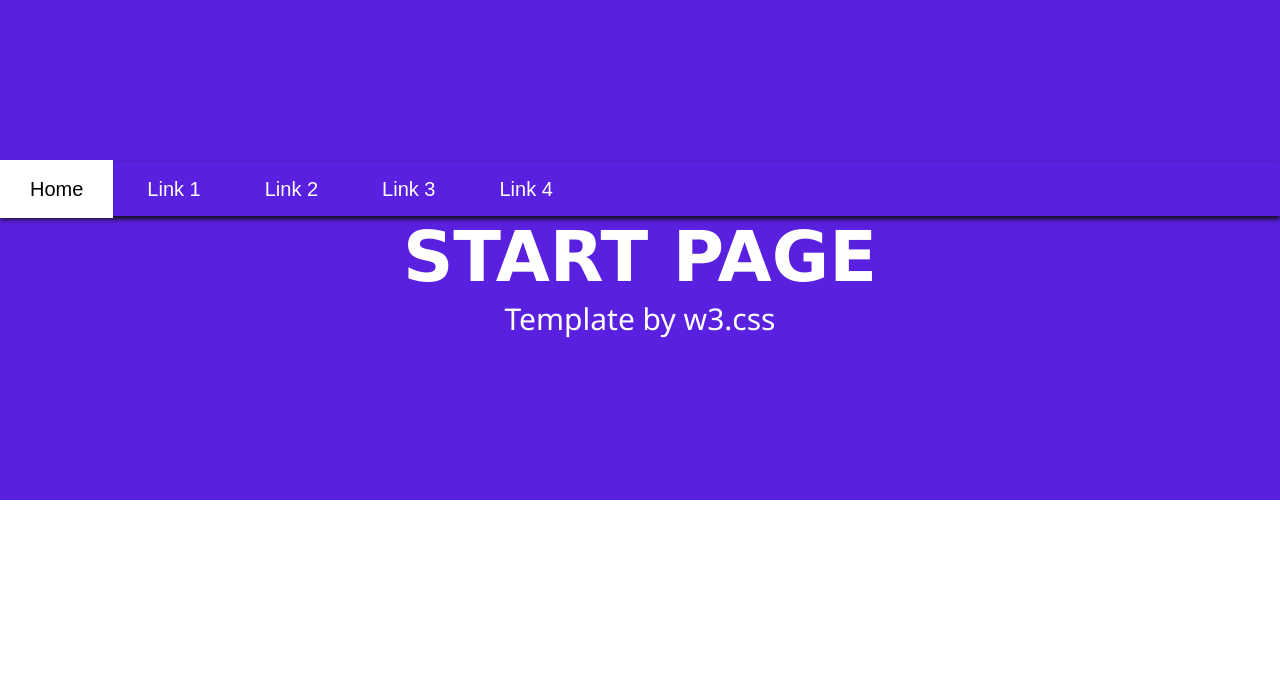
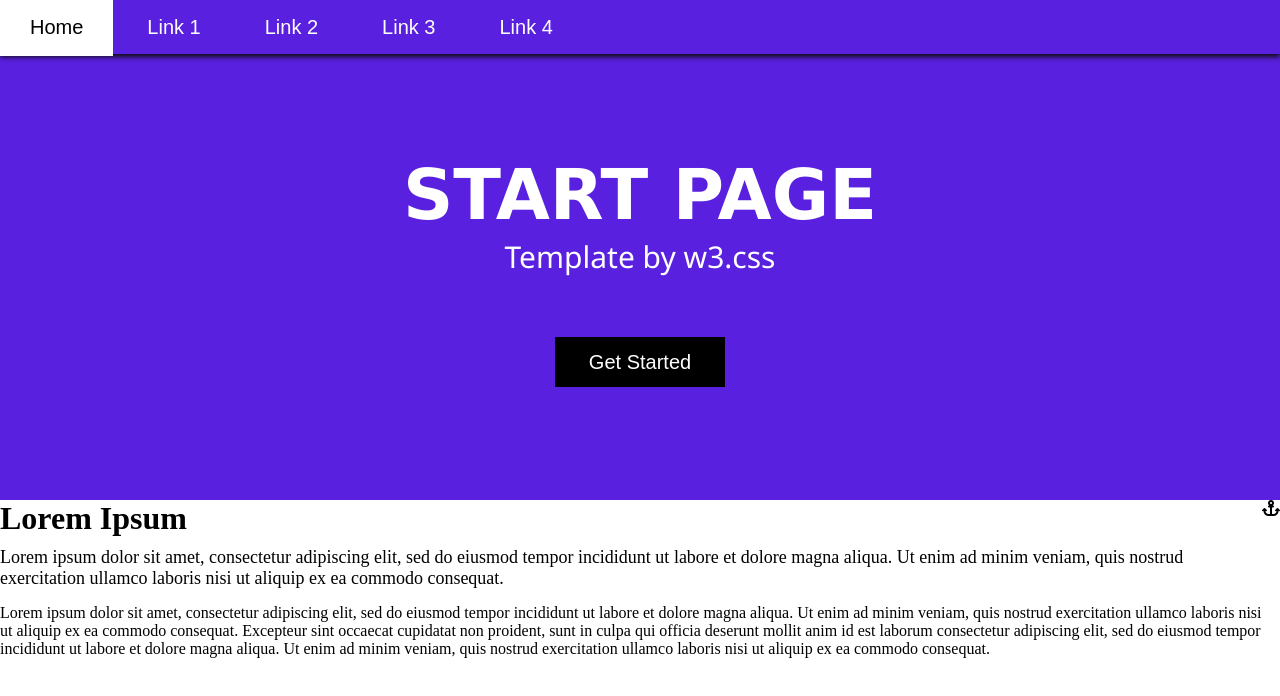
Before and after one commit to daniyal-ahmed-khan/bootcamp2020, a plain HTML site: page week01/template2.html in a window 1280 px wide. Drawn offline with Linux system fonts and the light colour scheme.

Commit message:
Update 2

```diff
--- a/week01/template2.html
+++ b/week01/template2.html
@@ -29,27 +29,6 @@
                 text-decoration: none;
                 padding: 18px 30px;
             }
-
-            header{
-                background-color:#5920df;
-                display: flex;
-                flex-flow: column;
-                height: 500px;
-                justify-content: center;
-                align-items: center;
-            }
-
-            header h1 {
-                font-size: 70px;
-                /* text-align: center; */
-                font-family:'Lucida Sans', 'Lucida Sans Regular', 'Lucida Grande', 'Lucida Sans Unicode', Geneva, Verdana, sans-serif;
-                color: white;
-            }
-            header p {
-                font-size: 30px;
-                color: white;
-                font-family: 'Segoe UI', Tahoma, Geneva, Verdana, sans-serif;
-            }
             a:hover, a.active {
                 background-color:white;
                 color: black;
@@ -68,7 +47,62 @@
                 display: none;
             }
 
+            header{
+                background-color:#5920df;
+                height: 500px;
+            }
 
+            div#headerElements {
+                display: flex;
+                flex-flow: column;
+                justify-content: center;
+                align-items: center;
+                padding-top: 100px;
+            }
+
+            #headerElements h1 { /* START PAGE*/
+                font-size: 70px;
+                /* text-align: center; */
+                font-family:'Lucida Sans', 'Lucida Sans Regular', 'Lucida Grande', 'Lucida Sans Unicode', Geneva, Verdana, sans-serif;
+                color: white;
+            }
+
+            #headerElements p {
+                font-size: 30px;
+                color: white;
+                font-family: 'Segoe UI', Tahoma, Geneva, Verdana, sans-serif;
+            }
+
+            #headerElements button {
+                background-color: black;
+                cursor: pointer;
+                color: white;
+                width: 170px;
+                height: 50px;
+                border: 1px solid black;
+                font-size: 20px;
+                margin-top: 60px;
+            }
+
+            #headerElements button:hover {
+                color: black;
+                background-color: white;
+                border: 1px solid white;
+            }
+            .anchor {
+                font-size: 100px;
+                color: #5920df;
+                /* line-height: 56px; */
+                /* margin-right: 40px;
+                margin-top: 12px; */
+            }
+            div#portion1 {
+                display: flex;
+                flex-flow: row;
+            }
+            div#part1 {
+
+            }
             @media (max-width: 799px){
                 .menu {
                     display: block;
@@ -100,24 +134,19 @@
                     left: 0;
                 }
             }
+
+            p#p1 {
+                font-size: 18px;
+                margin: 10px 0px;
+            }
+            p#p2 {
+                font-family
+                font-size: 15px;
+                margin: 15px 0px;
+            }
         </style>
     </head>
     <body>
-        <div>
-            <!-- <nav>
-                <input type="checkbox" id="check">
-                <label for="check" class='menu'>
-                    <i class='fas fa-bars'></i>
-                </label>
-                <ul>
-                    <li><a class='active' href="#">Home</a></li>
-                    <li><a href="#">Link 1</a></li>
-                    <li><a href="#">Link 2</a></li>
-                    <li><a href="#">Link 3</a></li>
-                    <li><a href="#">Link 4</a></li>
-                </ul>
-            </nav> -->
-        </div>
         <header>
 
             <nav>
@@ -133,8 +162,24 @@
                     <li><a href="#">Link 4</a></li>
                 </ul>
             </nav>
-            <h1>START PAGE</h1>
-            <p>Template by w3.css</p>
+            <div id="headerElements">
+                <h1>START PAGE</h1>
+                <p>Template by w3.css</p>
+                <button>Get Started</button>
+            </div>
         </header>
+
+        <div id="portion1">
+            <div id="part1">
+                <h1>Lorem Ipsum</h1>
+                <p id="p1">Lorem ipsum dolor sit amet, consectetur adipiscing elit, sed do eiusmod tempor incididunt ut labore et dolore magna aliqua. Ut enim ad minim veniam, quis nostrud exercitation ullamco laboris nisi ut aliquip ex ea commodo consequat.</p>
+                <p id="p2">Lorem ipsum dolor sit amet, consectetur adipiscing elit, sed do eiusmod tempor incididunt ut labore et dolore magna aliqua. Ut enim ad minim veniam, quis nostrud exercitation ullamco laboris nisi ut aliquip ex ea commodo consequat. Excepteur sint occaecat cupidatat non proident, sunt in culpa qui officia deserunt mollit anim id est laborum consectetur adipiscing elit, sed do eiusmod tempor incididunt ut labore et dolore magna aliqua. Ut enim ad minim veniam, quis nostrud exercitation ullamco laboris nisi ut aliquip ex ea commodo consequat.</p>
+            </div>
+
+            <div id="part2">
+                <label><i class='fa fa-anchor'></i></label>
+            </div>
+        </div>
+
     </body>
 </html>
```
